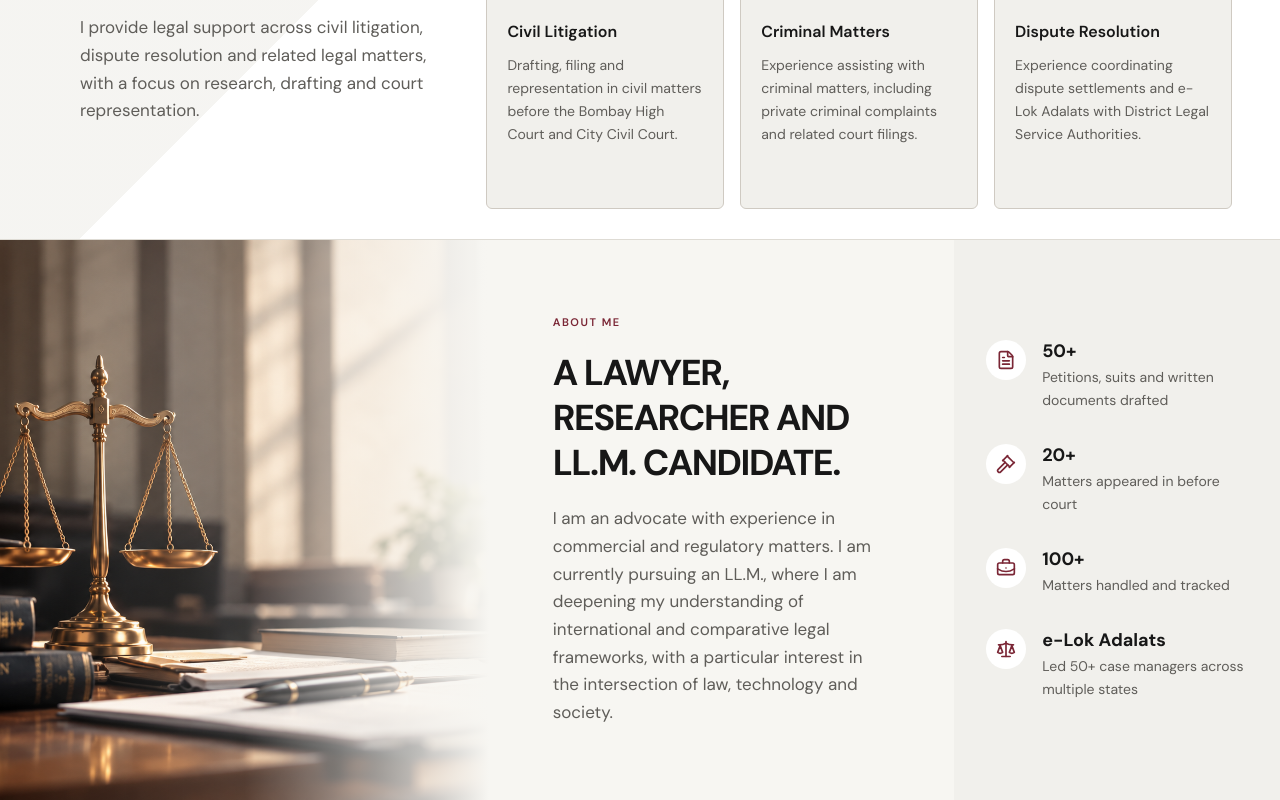
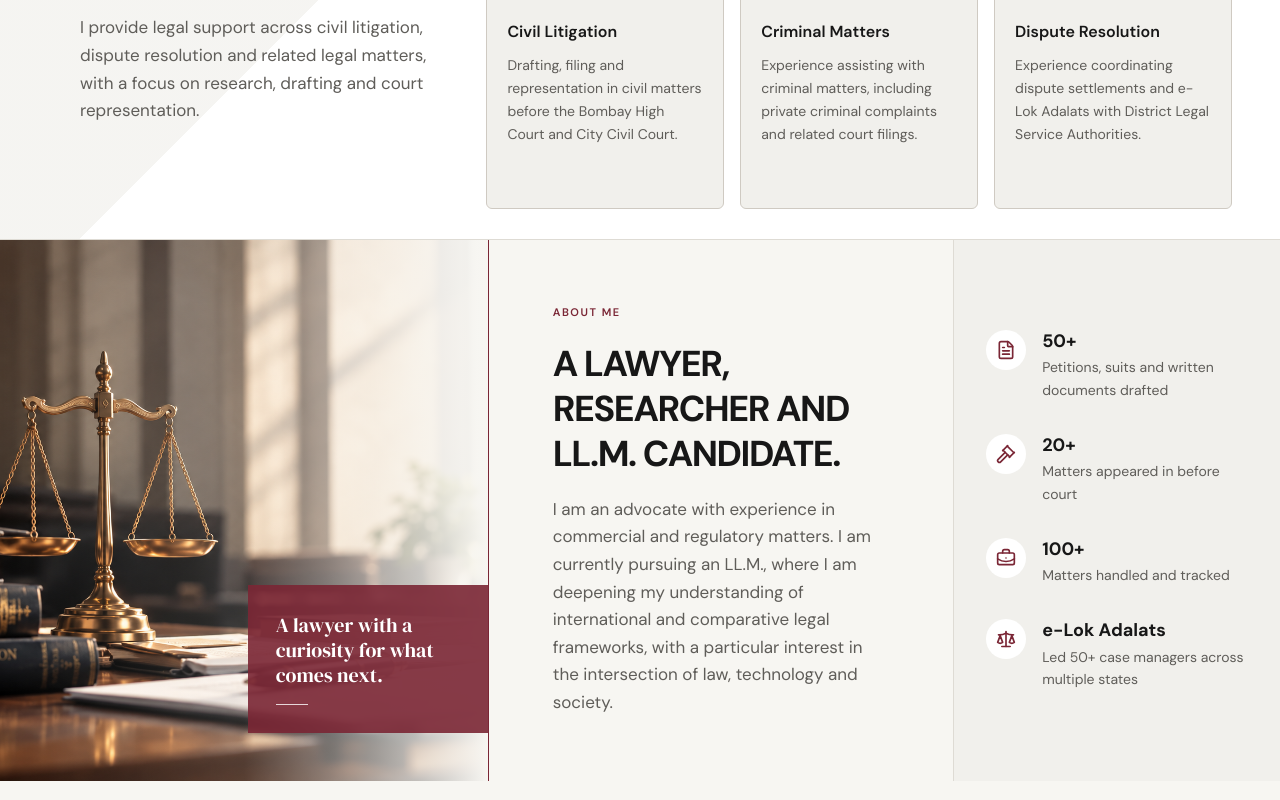
Before and after one commit to saurabh-uchil/PortfolioApp, a Next.js app: page / in a window 1280 px wide. Shown: the part 954-1754 px from the top of the page. Built offline with nearby package versions, Linux system fonts and the light colour scheme.

Commit message:
Styled the about section

```diff
--- a/app/components/About/About.data.ts
+++ b/app/components/About/About.data.ts
@@ -1,18 +1,14 @@
-import {
-  BriefcaseBusiness,
-  FileText,
-  Gavel,
-  Scale,
-} from "lucide-react";
+import { BriefcaseBusiness, FileText, Gavel, Scale } from "lucide-react";
 
 export const aboutContent = {
   eyebrow: "About Me",
 
-  title:
-    "A LAWYER, RESEARCHER AND LL.M. CANDIDATE.",
+  title: "A LAWYER, RESEARCHER AND LL.M. CANDIDATE.",
 
   description:
     "I am an advocate with experience in commercial and regulatory matters. I am currently pursuing an LL.M., where I am deepening my understanding of international and comparative legal frameworks, with a particular interest in the intersection of law, technology and society.",
+
+  imageQuote: "A lawyer with a curiosity for what comes next.",
 } as const;
 
 export const aboutStats = [
--- a/app/components/About/Image/Image.tsx
+++ b/app/components/About/Image/Image.tsx
@@ -1,14 +1,29 @@
+import { aboutContent } from "../About.data";
 import { aboutImageStyles } from "./styles";
 
 export function AboutImage() {
   return (
     <div className={aboutImageStyles.wrapper}>
-      <div className={aboutImageStyles.image} />
+      <div
+        className={aboutImageStyles.image}
+        aria-hidden="true"
+      />
 
       <div
         className={aboutImageStyles.fade}
         aria-hidden="true"
       />
+
+      <div className={aboutImageStyles.quote}>
+        <p className={aboutImageStyles.quoteText}>
+          {aboutContent.imageQuote}
+        </p>
+
+        <div
+          className={aboutImageStyles.quoteLine}
+          aria-hidden="true"
+        />
+      </div>
     </div>
   );
 }
--- a/app/components/About/Image/styles.ts
+++ b/app/components/About/Image/styles.ts
@@ -1,8 +1,19 @@
 export const aboutImageStyles = {
-  wrapper: "relative min-h-[420px] overflow-hidden",
+  wrapper:
+    "relative min-h-[420px] overflow-hidden lg:border-r lg:border-accent",
 
   image:
     "absolute inset-0 bg-cover bg-center bg-no-repeat bg-[url('/assets/law.png')]",
 
-  fade: "absolute inset-0 bg-gradient-to-r from-transparent via-background/15 to-background",
+  fade:
+    "absolute inset-0 bg-gradient-to-r from-transparent via-background/15 to-background",
+
+  quote:
+    "absolute bottom-12 right-0 z-10 w-[220px] bg-accent/90 px-6 py-6 text-white sm:w-[240px] sm:px-7 sm:py-7",
+
+  quoteText:
+    "font-serif text-lg font-medium leading-tight sm:text-xl",
+
+  quoteLine:
+    "mt-4 h-px w-8 bg-white/80",
 } as const;
--- a/app/components/About/Intro/styles.ts
+++ b/app/components/About/Intro/styles.ts
@@ -1,7 +1,6 @@
 export const aboutIntroStyles = {
   wrapper:
-    "flex flex-col justify-center px-6 py-16 sm:px-12 lg:px-16",
-
+  "flex flex-col justify-center border-r border-border px-6 py-16 sm:px-12 lg:px-16",
   eyebrow:
     "text-eyebrow font-semibold uppercase tracking-[0.14em] text-accent",
 
--- a/app/components/About/styles.ts
+++ b/app/components/About/styles.ts
@@ -3,5 +3,5 @@ export const aboutStyles = {
     "w-full border-t border-border bg-background",
 
   container:
-    "grid w-full grid-cols-1 lg:grid-cols-[1.05fr_1fr_0.7fr] lg:min-h-[560px]",
+    "grid w-full grid-cols-1 lg:grid-cols-[1.05fr_1fr_0.7fr] lg:min-h-[460px]",
 } as const;
```
